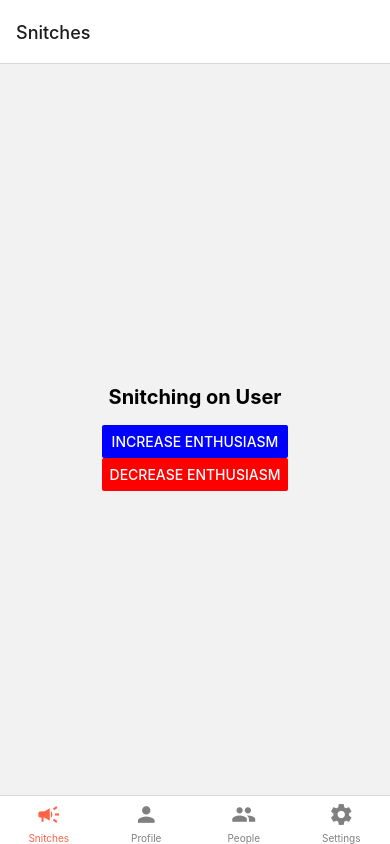
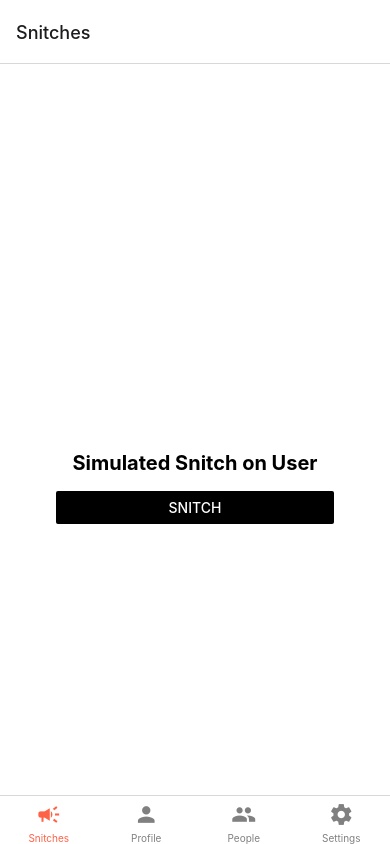
Before and after one commit to Fitsnitch-CS480/fitsnitch-app, a React Native app in the folder FitsnitchApp/: screen /Snitches in a window 390 px wide. Built offline with nearby package versions, Linux system fonts and the light colour scheme.

Commit message:
add pop up for snitch alert, start axios implementation

```diff
--- /dev/null
+++ b/FitsnitchApp/components/SnitchPopUp.tsx
@@ -0,0 +1,58 @@
+import React from 'react';
+import { StyleSheet, View, Button, Text } from 'react-native';
+import ServerFacade from '../backend/ServerFacade';
+import axios from 'axios';
+
+
+function SnitchPopUp(props: any) {
+
+  const sendSnitch = async () =>
+    {
+      //send hard code coordinates to api endpoint
+      if(await ServerFacade.checkLocation()){
+        //send text or notification to trainer/accountability partner
+      }
+      else{
+        //display message saying, user wont be snitch ?
+      }
+    }
+
+  return (props.trigger) ? (
+   <View style={styles.container}>
+     <View>
+     {props.children}
+     </View>
+     <View style={styles.buttonContainer}>
+        <Button title="I'll Leave"  color='black' onPress={sendSnitch}>Snitch</Button>
+      <Text></Text>
+        <Button title="Use A Cheat" color='black' onPress={() => props.setTrigger(false)}>Cheat Meal</Button>
+    </View>
+    <Text style={styles.errorText}>Report an error</Text>
+   </View>
+ ): null;
+}
+
+const styles = StyleSheet.create({
+  container: {
+    height: "65%",
+    backgroundColor: "white",
+    borderColor: 'black',
+    borderWidth: 2,
+    marginTop: 100
+  },
+  buttonContainer: {
+    // flex: 1,
+    padding: 20,
+    flexDirection: 'row',
+    justifyContent: 'space-around',
+    alignItems: 'center',
+    // backgroundColor: 'blue'
+  },
+  errorText: {
+    fontSize: 10,
+    alignSelf: "center",
+    textDecorationLine: 'underline'
+  }
+});
+
+export default SnitchPopUp;
--- /dev/null
+++ b/FitsnitchApp/models/Timer.js
@@ -0,0 +1,74 @@
+import React from 'react';
+import { StyleSheet, Text, View, Image, Button } from 'react-native';
+
+class Timer extends React.Component {
+  constructor(props) {
+    super(props);
+    this.state = { count: 30};
+  }
+
+  componentDidMount() {
+    this.timer = setInterval(() => {
+      let {count} = this.state;
+      this.setState({
+        count: count - 1
+      });
+    }, 1000);
+  }
+
+  componentDidUpdate(prevProps, prevState, snapShot){
+    if(prevState.count !== this.state.count && this.state.count === 0){
+      clearInterval(this.timer);
+      if(this.props.onTimesUp){
+        this.props.onTimesUp();
+      }
+    }
+  }
+
+  fmtMSS(s) { return(s-(s%=60))/60+(9<s?':':':0')+s}
+
+  render() {;
+    let {count} = this.state;
+    return(
+        <View>
+          <Text style={styles.text1}>Are You Cheating?</Text>
+          <Text></Text>
+          <Text style={styles.seconds}>{this.fmtMSS(count)}</Text>
+          <Text></Text>
+          <Text style={styles.text2}>Select an option below to stop us from snitching on you! </Text>
+          <Text></Text>
+        </View>
+    );
+  }
+}
+
+const styles = StyleSheet.create({
+  container: {
+    top: 0,
+    left: 0,
+    width: '100%',
+    height: "20%",
+    backgroundColor: "white",
+  },
+  seconds: {
+    fontStyle: 'italic',
+    fontSize: 50,
+    fontWeight: 'bold',
+    color: 'red',
+    justifyContent: "space-around",
+    alignSelf: "center",
+    backgroundColor: 'white',
+  },
+  text1:{
+    color: 'black',
+    alignSelf: "center",
+    fontSize: 30,
+  },
+  text2:{
+    color: 'black',
+    alignSelf: "center",
+    fontSize: 20,
+  }
+});
+
+export default Timer;
--- a/FitsnitchApp/package.json
+++ b/FitsnitchApp/package.json
@@ -13,8 +13,10 @@
     "@react-navigation/bottom-tabs": "^6.0.9",
     "@react-navigation/native": "^6.0.6",
     "@react-navigation/native-stack": "^6.2.5",
+    "axios": "^0.24.0",
     "react": "17.0.2",
     "react-native": "0.66.1",
+    "react-native-awesome-alerts": "^1.5.2",
     "react-native-safe-area-context": "^3.3.2",
     "react-native-screens": "^3.9.0",
     "react-native-vector-icons": "^9.0.0"
--- a/FitsnitchApp/views/SnitchesView.tsx
+++ b/FitsnitchApp/views/SnitchesView.tsx
@@ -1,51 +1,52 @@
-import React from 'react';
-import { Button, StyleSheet, Text, View } from 'react-native';
+import React, { useState } from 'react';
+import { Button, StyleSheet, Text, View, Alert } from 'react-native';
+import Timer from '../models/Timer';
+import SnitchPopUp from'../components/SnitchPopUp';
+import ServerFacade from '../backend/ServerFacade';
 
 export type Props = {
   name: string;
-  baseEnthusiasmLevel?: number;
 };
-
 const SnitchesView: React.FC<Props> = ({
   name,
-  baseEnthusiasmLevel = 0
 }) => {
-  const [enthusiasmLevel, setEnthusiasmLevel] = React.useState(
-    baseEnthusiasmLevel
-  );
+  const [buttonPopup, setButtonPopup] = useState(false);
+  const [timedPopUp, setTimedPopUp] = useState(false);
+  const timer = new Timer();
 
-  const onIncrement = () =>
-    setEnthusiasmLevel(enthusiasmLevel + 1);
-  const onDecrement = () =>
-    setEnthusiasmLevel(
-      enthusiasmLevel > 0 ? enthusiasmLevel - 1 : 0
-    );
-
-  const getExclamationMarks = (numChars: number) =>
-    numChars > 0 ? Array(numChars + 1).join('!') : '';
+  let onTimesUp = () => {
+    setButtonPopup(false);
+    Alert.alert("You've Been Snitched On!",
+    "Open FitSnitch to request a change or use a cheat meal")
+    ServerFacade.checkLocation().then((Response: any) => {
+      //send message to trainer/accountability partners
+    });
+  }
 
   return (
     <View style={styles.container}>
       {/* This code remains as an example of using state and variables, but will be removed. */}
-      <Text style={styles.greeting}>
-        Snitching on {name||"User"}
-        {getExclamationMarks(enthusiasmLevel)}
-      </Text>
       <View>
-        <Button
-          title="Increase enthusiasm"
-          accessibilityLabel="increment"
-          onPress={onIncrement}
-          color="blue"
-        />
-        <Button
-          title="Decrease enthusiasm"
-          accessibilityLabel="decrement"
-          onPress={onDecrement}
-          color="red"
-        />
+        <View>
+          <SnitchPopUp trigger={buttonPopup} setTrigger={setButtonPopup}>
+            <Timer onTimesUp={onTimesUp} duration={30}/>
+          </SnitchPopUp>
+        </View>
+        <View style={styles.container2}>
+          <Text style={styles.greeting}>
+          Simulated Snitch on {name||"User"}
+          {() => setButtonPopup(true)}
+          </Text>
+            <Button
+            title="Snitch"
+            accessibilityLabel="snitch"
+            onPress={() => setButtonPopup(true)}
+            color="black"
+            />
+        </View>
       </View>
     </View>
+
   );
 };
 
@@ -53,12 +54,16 @@ const styles = StyleSheet.create({
   container: {
     flex: 1,
     alignItems: 'center',
-    justifyContent: 'center'
+    justifyContent: 'space-around',
+    backgroundColor: 'white',
   },
   greeting: {
     fontSize: 20,
     fontWeight: 'bold',
     margin: 16
+  },
+  container2: {
+    marginTop: 100
   }
 });
 
--- /dev/null
+++ b/FitsnitchApp/views/axios.tsx
@@ -0,0 +1,8 @@
+import axios from "axios";
+
+export default axios.create({
+  baseURL: "",
+  headers: {
+
+  }
+});
```
Also changed, not shown: FitsnitchApp/components/Profile.tsx (+0 -8 lines), 2 other files (tests, documents, lock files or other folders).
